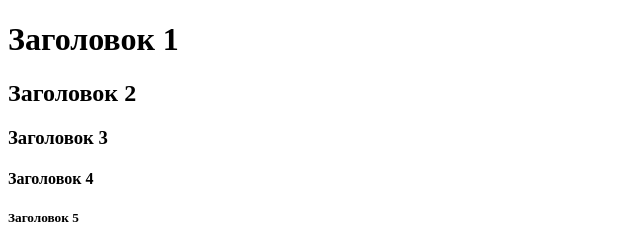
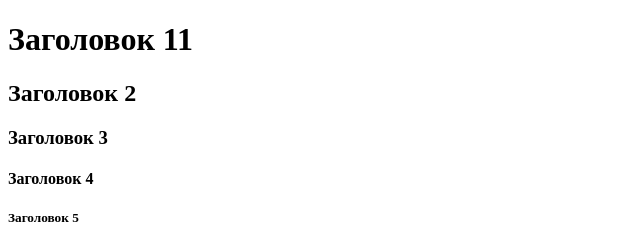
Before and after one commit to SokolovVladYr/narabote, a plain HTML site: page index.html in a window 1280 px wide. Shown: the top 240 px of the page, 0-640 px from the left. Drawn offline with Linux system fonts and the light colour scheme.

Commit message:
index.html

```diff
--- a/index.html
+++ b/index.html
@@ -5,7 +5,7 @@
 <title>Заголовки</title>
 </head>
  <body>
-  <h1>Заголовок 1</h1>
+  <h1>Заголовок 11</h1>
   <h2>Заголовок 2</h2>
   <h3>Заголовок 3</h3>
   <h4>Заголовок 4</h4>
```
